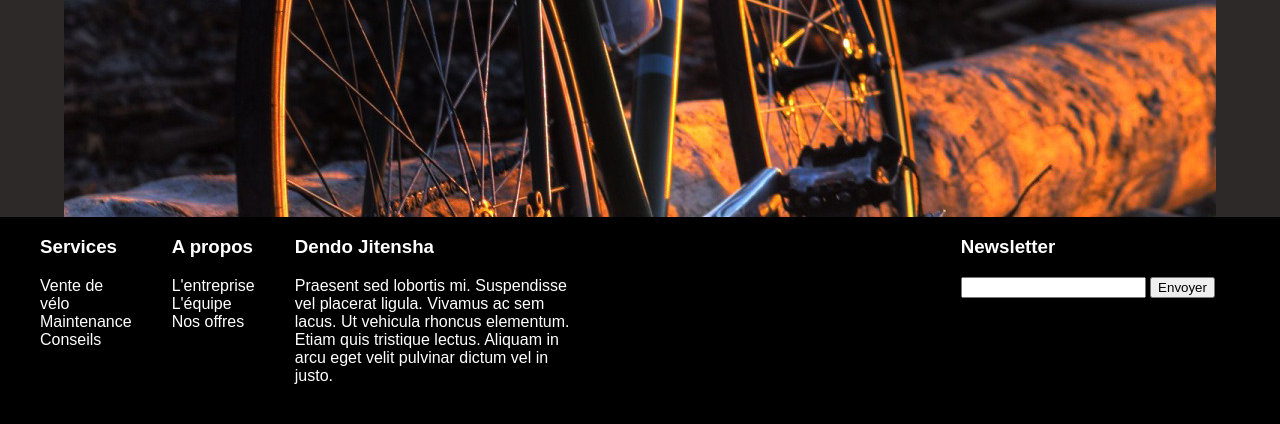
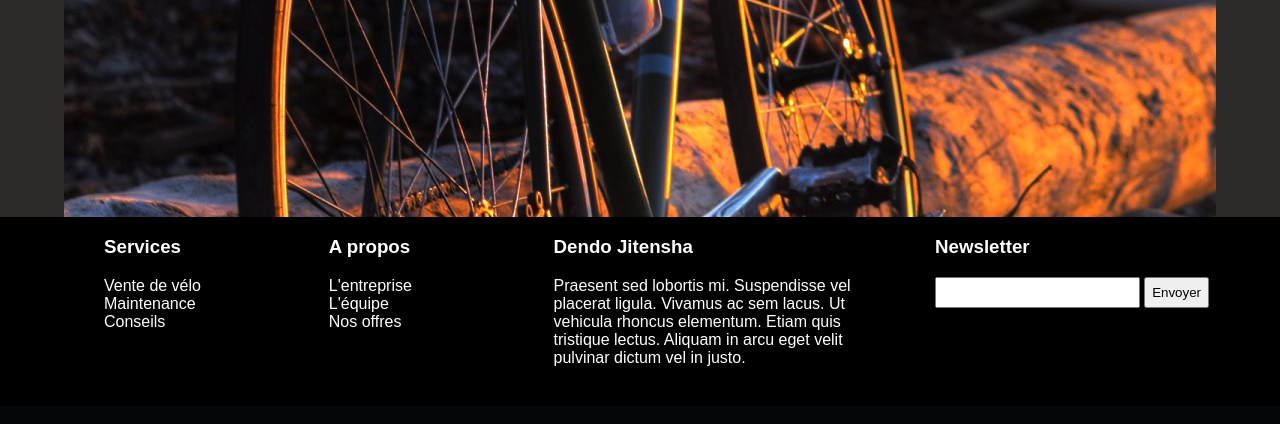
Before and after one commit to sachamutschler/5Bits_Dendo, a PHP site: page / in a window 1280 px wide. Shown: the part 1891-2315 px from the top of the page. After the commit the page ends 2257 px from the top, so only its background shows below. Run offline with PHP 8.4, Linux system fonts and the light colour scheme.

Commit message:
Modification du footer

```diff
--- a/View/footer.php
+++ b/View/footer.php
@@ -28,7 +28,7 @@
             <label>
                 <input type="text" name="newsletter" class="newsletter_text">
             </label>
-            <button type="submit">Envoyer</button>
+            <button type="submit" class="btn_newsletter">Envoyer</button>
         </form>
     </div>
 
--- a/public/css/footer.css
+++ b/public/css/footer.css
@@ -20,7 +20,7 @@
 }
 .text_desc{
     margin-left: 40px;
-    width: 40%;
+    width: 80%;
 }
 .copyright {
     text-align:center;
@@ -37,4 +37,36 @@
 }
 .newsletter{
     width: 50%;
+    padding-right: 5%;
 }
+.newsletter_text{
+    width: 70%;
+    height: 25px;
+}
+.btn_newsletter{
+    height: 31px;
+}
+.About{
+    width: 40%;
+}
+.services{
+    width: 40%;
+    padding-left: 5%;
+}
+.footer_desc{
+    width: 75%;
+}
+
+@media screen and (max-width: 900px) {
+     .newsletter{
+     display: none;
+    }
+    .footer_desc{
+        width: 90%;
+    }
+  }
+  @media screen and (max-width: 600px) {
+   .footer_desc{
+       display: none;
+   }
+ }
```
